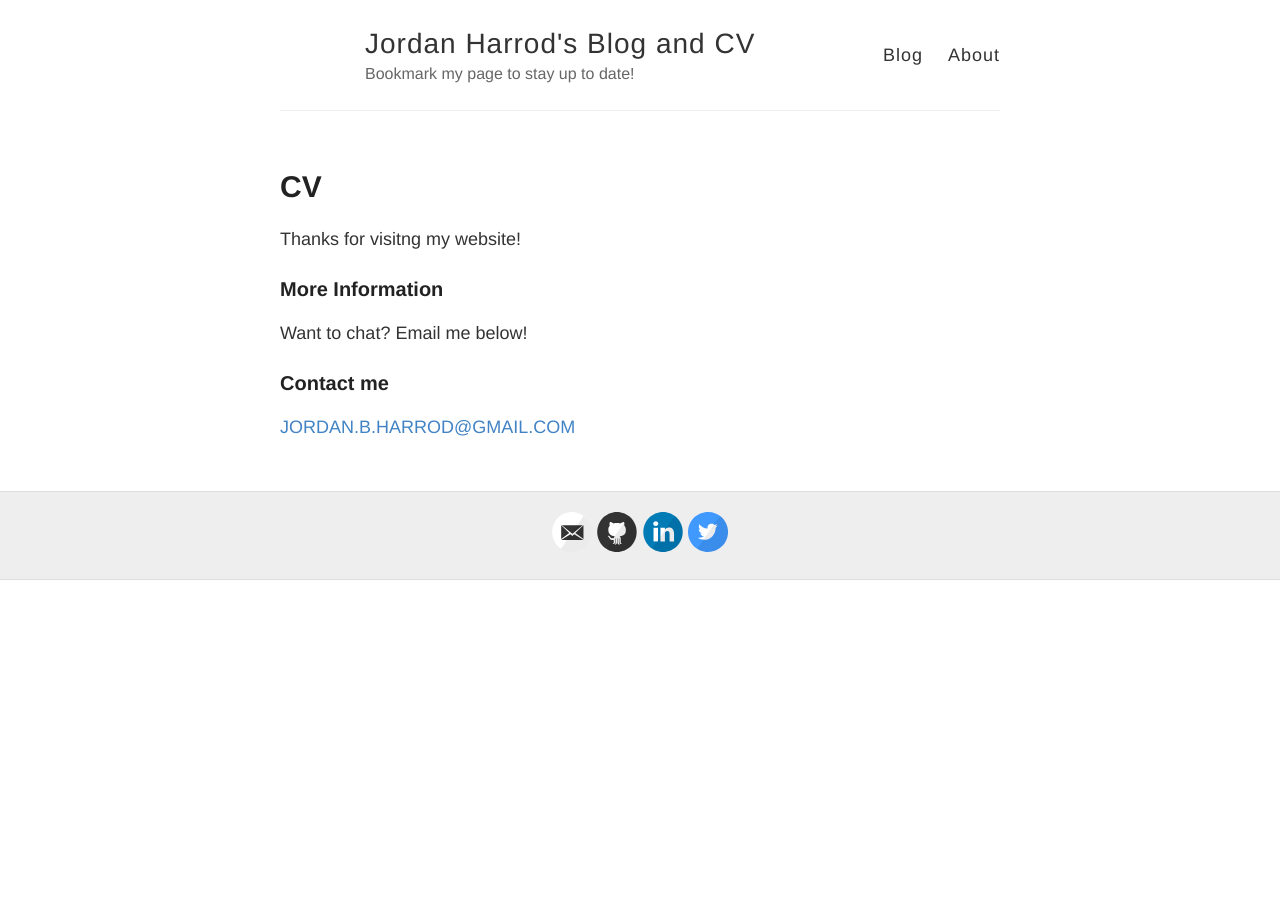
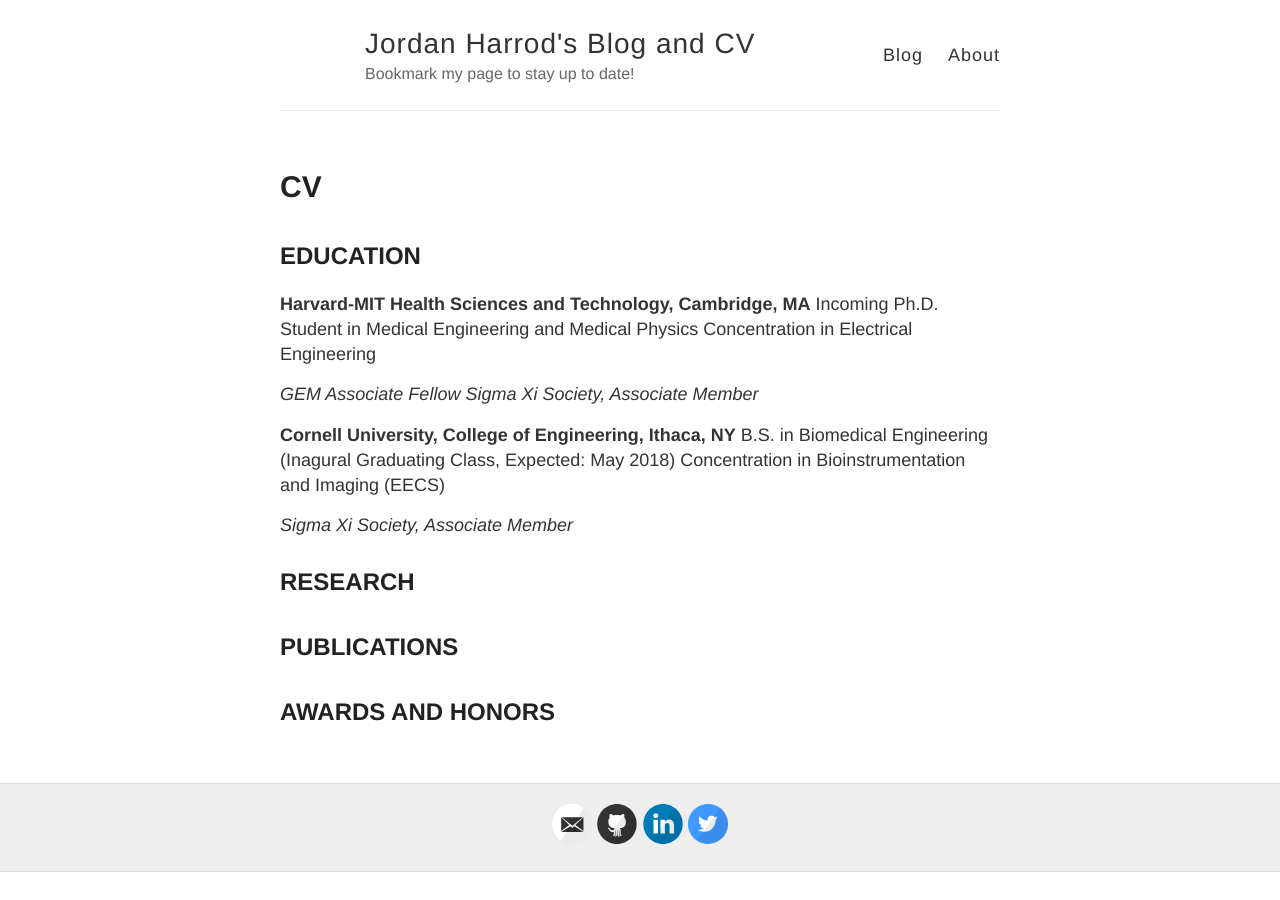
Before and after one commit to harrodjordan/harrodjordan.github.io, a Jekyll site: the page built from CV.md, in a window 1280 px wide. Built offline with Jekyll 4.4.1, drawn with Linux system fonts in a browser that asks for light colours.

Commit message:
Update CV.md

```diff
--- a/CV.md
+++ b/CV.md
@@ -4,12 +4,26 @@
 permalink: /CV/
 ---
 
-Thanks for visitng my website!
+## EDUCATION
 
-### More Information
+**Harvard-MIT Health Sciences and Technology, Cambridge, MA**
+Incoming Ph.D. Student in Medical Engineering and Medical Physics
+Concentration in Electrical Engineering
 
-Want to chat? Email me below!
+*GEM Associate Fellow*
+*Sigma Xi Society, Associate Member*
 
-### Contact me
 
-[JORDAN.B.HARROD@GMAIL.COM](mailto:jordan.b.harrod@gmail.com)
+**Cornell University, College of Engineering, Ithaca, NY**
+B.S. in Biomedical Engineering (Inagural Graduating Class, Expected: May 2018)
+Concentration in Bioinstrumentation and Imaging (EECS)
+
+*Sigma Xi Society, Associate Member*
+
+## RESEARCH
+
+
+
+## PUBLICATIONS
+
+## AWARDS AND HONORS
```
